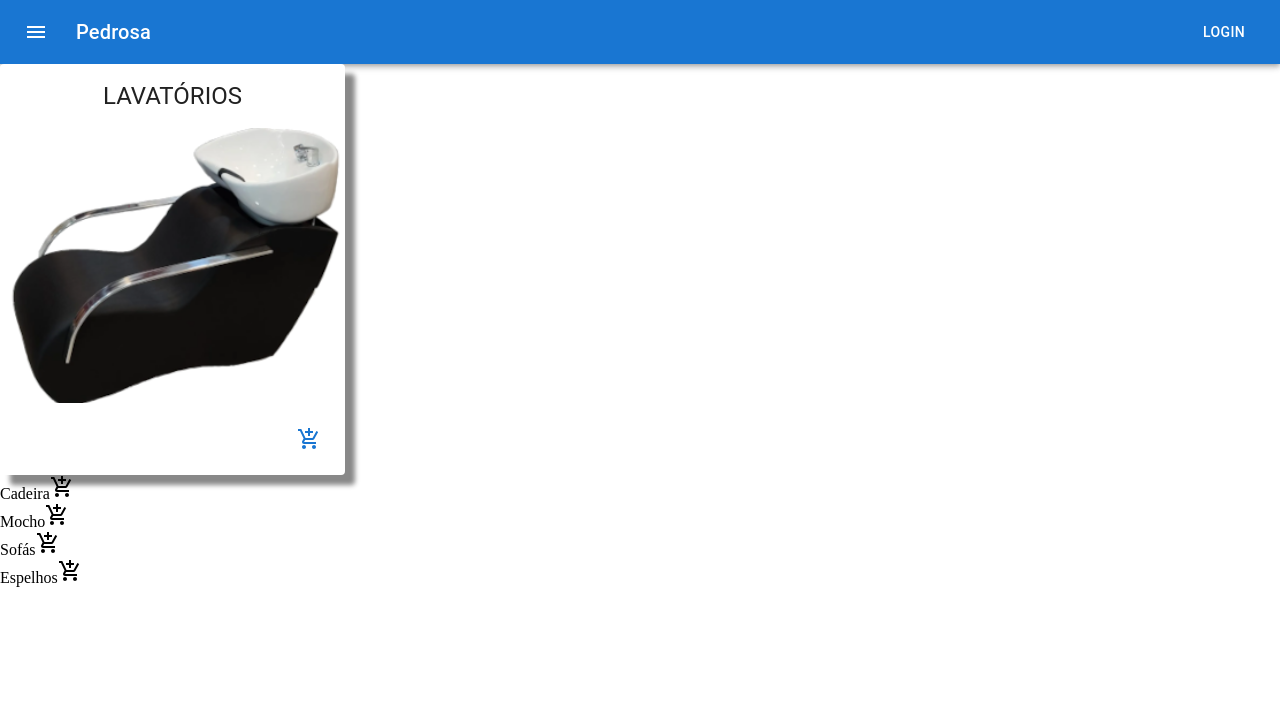
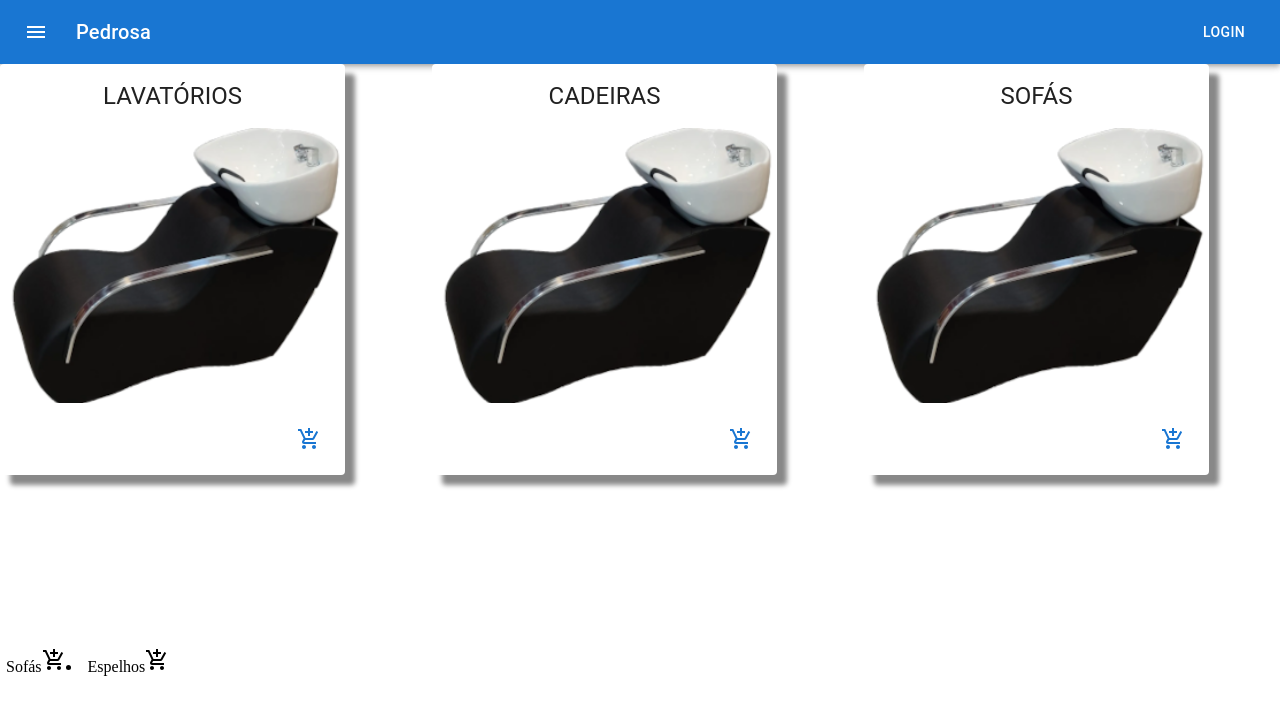
Before and after one commit to WINDSONAMORIM/pedrosa, a React (Create React App) app: page /venda in a window 1280 px wide. Shown: the top 714 px of the page. Built offline with nearby package versions, Linux system fonts and the light colour scheme.

Commit message:
GridVenda

```diff
--- a/src/pages/venda/index.tsx
+++ b/src/pages/venda/index.tsx
@@ -3,7 +3,7 @@ import { HeaderHome } from '../../components/headerHome';
 import { ModalVenda } from '../../components/modalVenda/modalVenda';
 import { WrapperContent } from '../../components/wrapperContent';
 import AddShoppingCartIcon from '@mui/icons-material/AddShoppingCart';
-import { Card, CardActions, CardContent, CardMedia, Typography } from '@mui/material';
+import { Card, CardActions, CardContent, CardMedia, Grid, Typography } from '@mui/material';
 
 export const Venda = ()=> {
 
@@ -20,8 +20,8 @@ export const Venda = ()=> {
         <>
         <HeaderHome />
         <WrapperContent>
-        <ul>
-            <li>
+        <Grid container spacing={2} sx={{ height: '100%'}} >
+            <Grid item xs={6} md={4}>
                 <Card style={{ boxShadow: "10px 10px 5px #888888" }} sx={{ minWidth: 275, maxWidth: 345}}>
                     <CardContent >
                         <Typography variant="h5" component="div" textAlign='center'>
@@ -38,12 +38,46 @@ export const Venda = ()=> {
                         <AddShoppingCartIcon color="primary" />
                     </CardActions>
                 </Card>
-            </li>
-            <li><span>Cadeira</span><AddShoppingCartIcon /></li>
-            <li><span>Mocho</span><AddShoppingCartIcon /></li>
+            </Grid>
+            <Grid item xs={6} md={4}>
+                <Card style={{ boxShadow: "10px 10px 5px #888888" }} sx={{ minWidth: 275, maxWidth: 345}}>
+                    <CardContent >
+                        <Typography variant="h5" component="div" textAlign='center'>
+                        CADEIRAS
+                        </Typography>
+                    </CardContent>
+                    <CardMedia
+                        component="img"
+                        height='275'
+                        image={require('../../assets/images/lavatorio.png')}
+                        alt="lavatorio"
+                    />
+                    <CardActions sx={{m:2, justifyContent:'right'}}>
+                        <AddShoppingCartIcon color="primary" />
+                    </CardActions>
+                </Card>
+            </Grid>
+            <Grid item xs={6} md={4}>
+                <Card style={{ boxShadow: "10px 10px 5px #888888" }} sx={{ minWidth: 275, maxWidth: 345}}>
+                    <CardContent >
+                        <Typography variant="h5" component="div" textAlign='center'>
+                        SOFÁS
+                        </Typography>
+                    </CardContent>
+                    <CardMedia
+                        component="img"
+                        height='275'
+                        image={require('../../assets/images/lavatorio.png')}
+                        alt="lavatorio"
+                    />
+                    <CardActions sx={{m:2, justifyContent:'right'}}>
+                        <AddShoppingCartIcon color="primary" />
+                    </CardActions>
+                </Card>
+            </Grid>
             <li><span>Sofás</span><AddShoppingCartIcon /></li>
             <li><span>Espelhos</span><AddShoppingCartIcon /></li>
-        </ul>
+        </Grid>
         <ModalVenda open={openModal} handleClose={handleClose}/>
         </WrapperContent>
         </>
```
